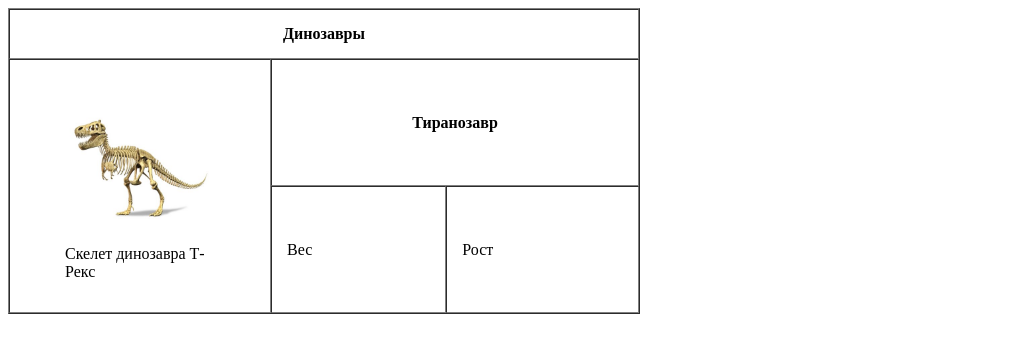
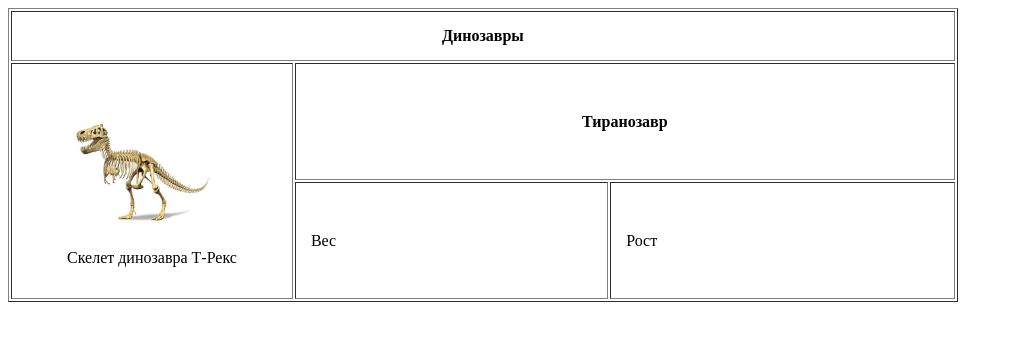
Before and after one commit to daryna22/test_new, a website: page table.html in a window 1280 px wide. Shown: the whole page, without its empty margins (0-1013 px from the left). Drawn offline with Linux system fonts and the light colour scheme.

Commit message:
Update table.html

```diff
--- a/table.html
+++ b/table.html
@@ -5,7 +5,7 @@
     <title>Table</title>
 </head>
 <body>
-<table border="1" cellspacing="0" cellpadding="15" width="50%" height="100">
+<table border="1" cellpadding="15">
     <tr>
         <th colspan=3>Динозавры</td>
     </tr>
```
